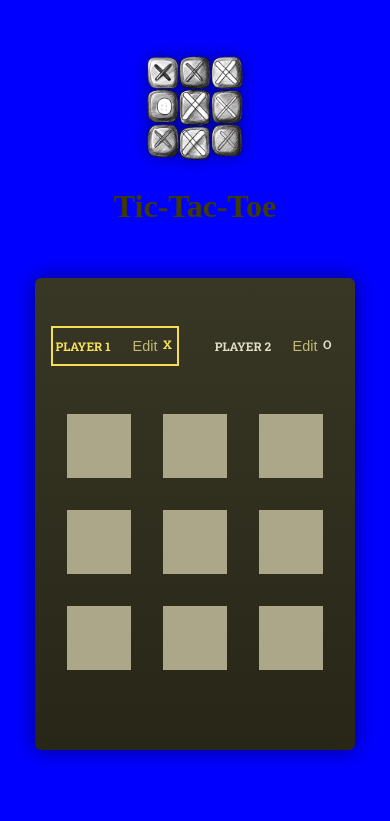
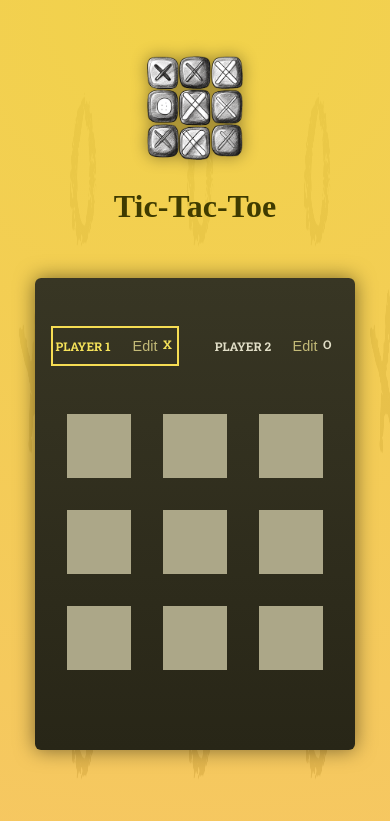
Before and after one commit to M0H1K4/React-vite--tic-tac-toe, a React (Vite) app: page / in a window 390 px wide. Shown: the top 821 px of the page. Built offline with nearby package versions, Linux system fonts and the light colour scheme; a web font is replaced by a local one.

Commit message:
finished responsive

```diff
--- a/src/index.css
+++ b/src/index.css
@@ -538,11 +538,6 @@ ol {
 
 
 @media (width <= 400px) {
-  body{
-    background:blue;
-  }
-
-
   #game-container {
     max-width: 20rem;
     /* margin-left: 15px; */
```
